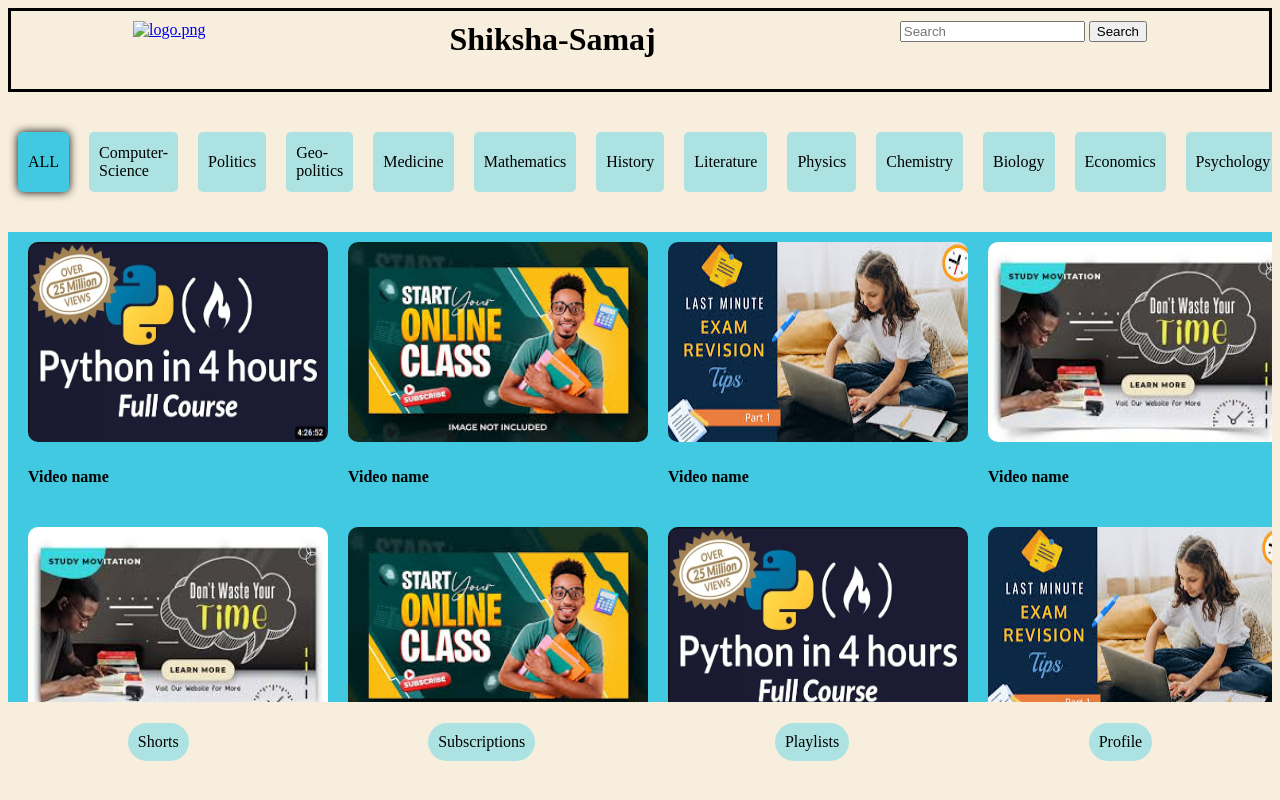
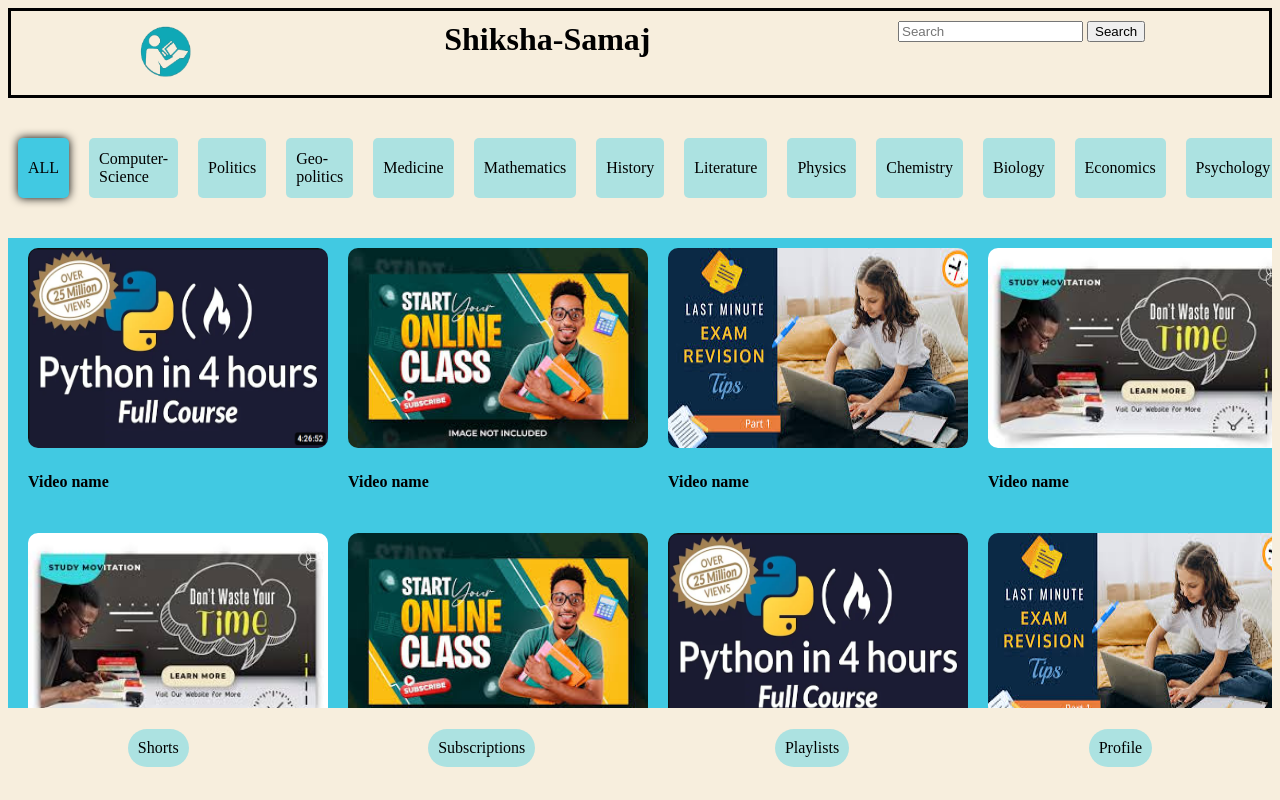
Before and after one commit to Bhaskar-459/Shiksha-samaj, a plain HTML site: page home.html in a window 1280 px wide. Drawn offline with Linux system fonts and the light colour scheme.

Commit message:
homelogo

```diff
--- a/home.html
+++ b/home.html
@@ -10,7 +10,7 @@
 <body>
     <div class="header">
         <div class="logo">
-            <a href="/home.html"><img src="" alt="logo.png"/></a>
+            <a href="/home.html"><img src="logo.png" alt="logo.png" style="height:60px"/></a>
         </div>
         <div class="maintitle">
             <h1>Shiksha-Samaj</h1>
```
Also changed, not shown: video.html (+1 -0 lines), logo.png (added).
